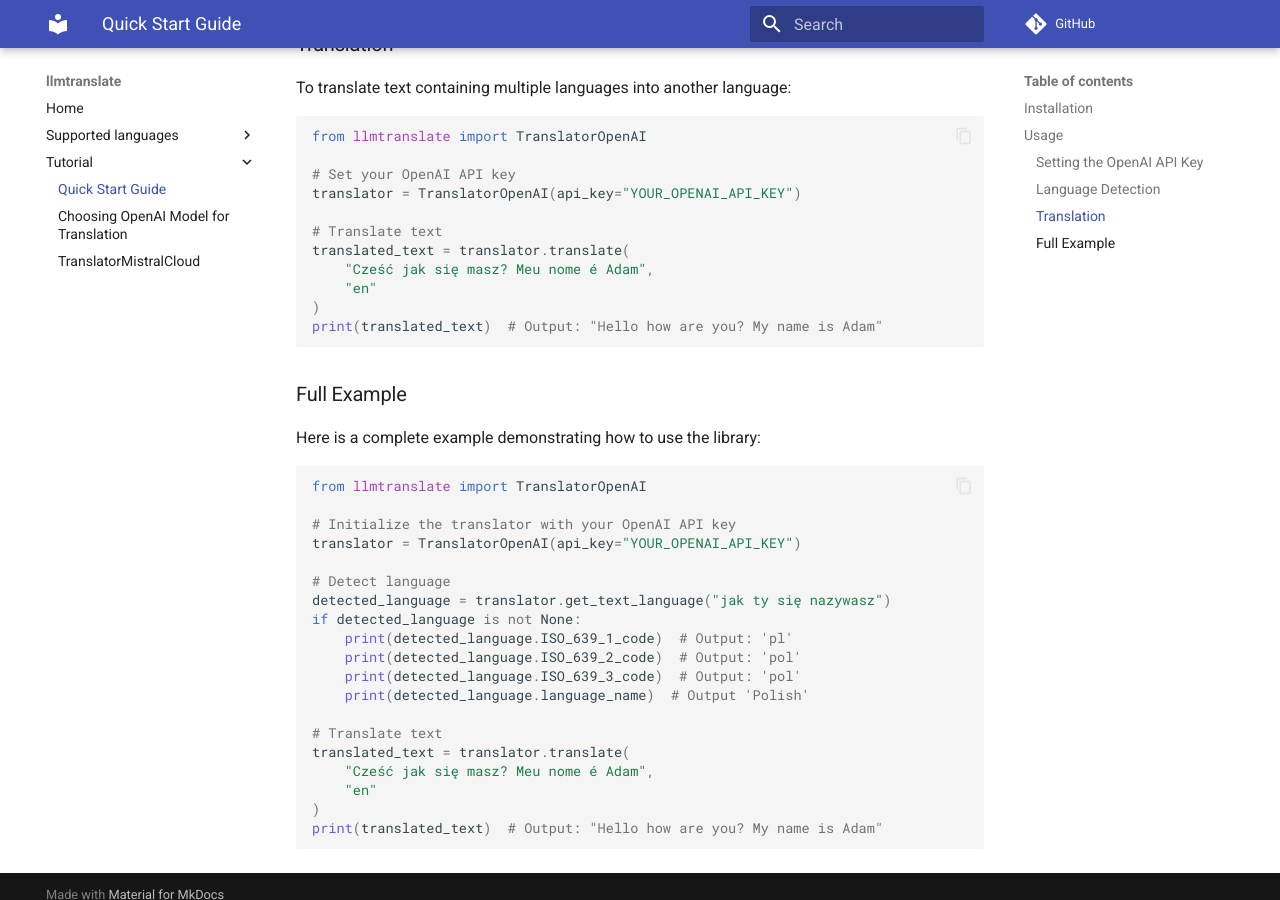
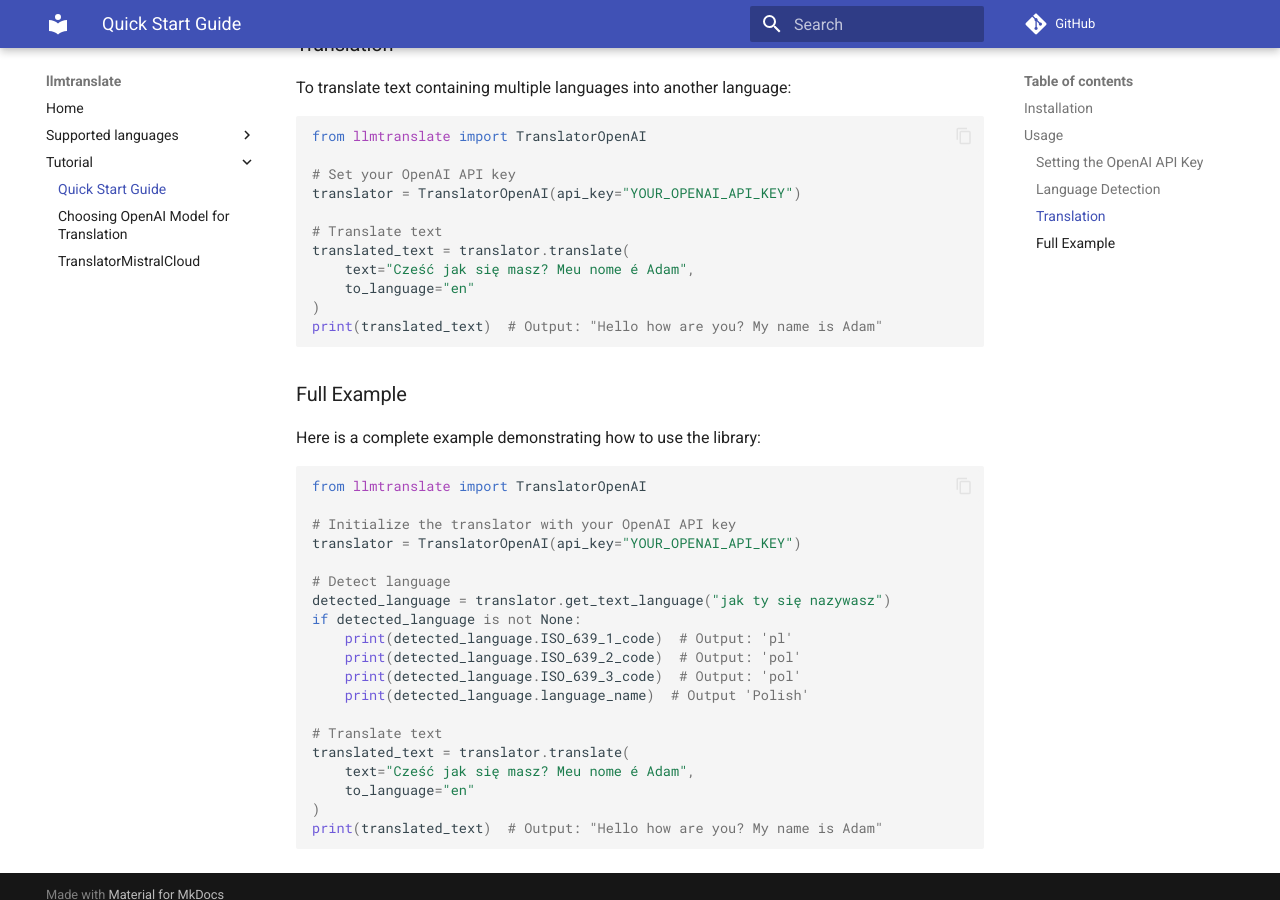
Before and after one commit to adam-pawelek/llmtranslate, an MkDocs documentation site: the page built from docs/docs/Tutorial/Quick Start Guide.md, in a window 1280 px wide and 900 px high, scrolled down 1110 px. Built offline with MkDocs 1.6.1 and Material for MkDocs 9.7.7, drawn with Linux system fonts in a browser that asks for light colours; comment, search, counter and statistics services are not loaded.

Commit message:
docs update

````diff
--- a/docs/docs/Tutorial/Quick Start Guide.md
+++ b/docs/docs/Tutorial/Quick Start Guide.md
@@ -58,8 +58,8 @@ translator = TranslatorOpenAI(api_key="YOUR_OPENAI_API_KEY")
 
 # Translate text
 translated_text = translator.translate(
-    "Cześć jak się masz? Meu nome é Adam",
-    "en"
+    text="Cześć jak się masz? Meu nome é Adam",
+    to_language="en"
 )
 print(translated_text)  # Output: "Hello how are you? My name is Adam"
 ```
@@ -85,8 +85,8 @@ if detected_language is not None:
 
 # Translate text
 translated_text = translator.translate(
-    "Cześć jak się masz? Meu nome é Adam",
-    "en"
+    text="Cześć jak się masz? Meu nome é Adam",
+    to_language="en"
 )
 print(translated_text)  # Output: "Hello how are you? My name is Adam"
 
--- a/pyproject.toml
+++ b/pyproject.toml
@@ -1,6 +1,6 @@
 [tool.poetry]
 name = "llmtranslate"
-version = "0.3.12"
+version = "0.3.13"
 description = "A Python library for language detection and translation using OpenAI's GPT-4o."
 authors = ["Adam Pawelek <adam.pwk@outlook.com>"]
 readme = "README.md"
````
Also changed, not shown: README.md, 1 other file.
